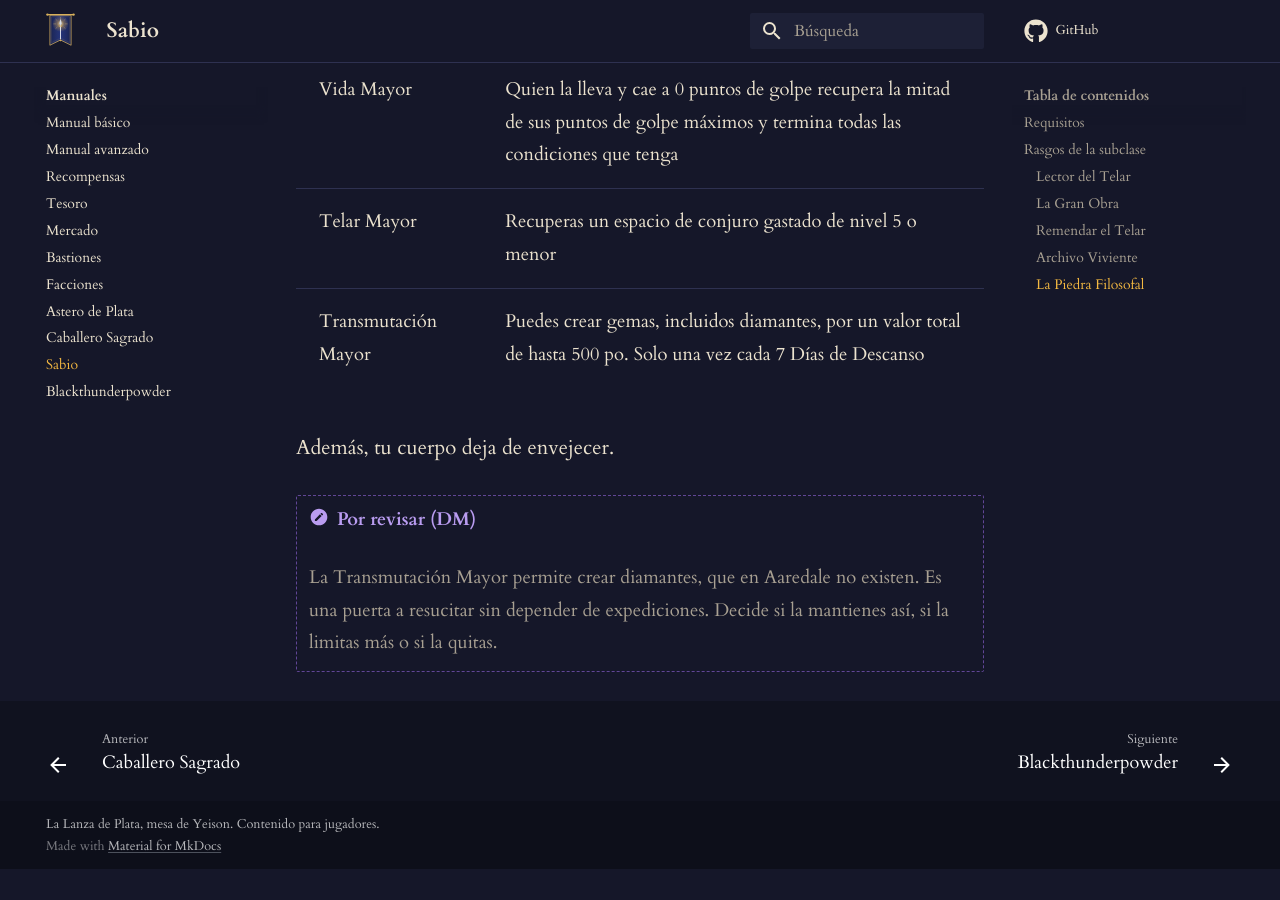
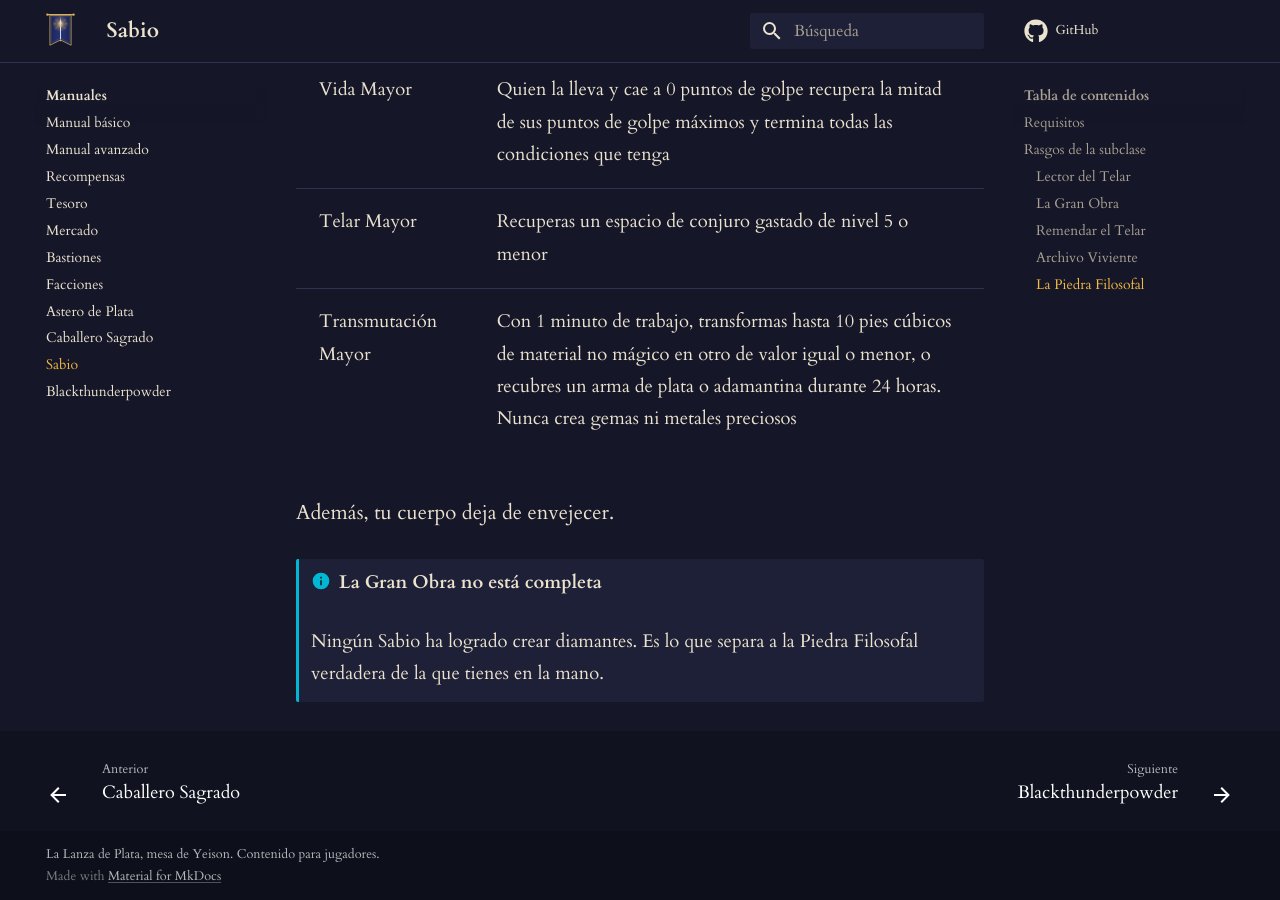
Before and after one commit to MagicFlee-hue/lanza-de-plata, an MkDocs documentation site: the page built from docs/documentos/sabio.md, in a window 1280 px wide and 900 px high, scrolled down 3463 px. Built offline with MkDocs 1.6.1 and Material for MkDocs 9.7.7, drawn with Linux system fonts in a browser that asks for light colours; comment, search, counter and statistics services are not loaded; before the commit the page ends 4332 px from its top, so only the background shows below that.

Commit message:
Update sabio.md

```diff
--- a/docs/documentos/sabio.md
+++ b/docs/documentos/sabio.md
@@ -62,9 +62,9 @@ Puedes usarlo tantas veces como tu modificador de Inteligencia (mínimo 1). Recu
 |---|---|
 | Vida Mayor | Quien la lleva y cae a 0 puntos de golpe recupera la mitad de sus puntos de golpe máximos y termina todas las condiciones que tenga |
 | Telar Mayor | Recuperas un espacio de conjuro gastado de nivel 5 o menor |
-| Transmutación Mayor | Puedes crear gemas, incluidos diamantes, por un valor total de hasta 500 po. Solo una vez cada 7 Días de Descanso |
+| Transmutación Mayor | Con 1 minuto de trabajo, transformas hasta 10 pies cúbicos de material no mágico en otro de valor igual o menor, o recubres un arma de plata o adamantina durante 24 horas. Nunca crea gemas ni metales preciosos |
 
 Además, tu cuerpo deja de envejecer.
 
-!!! pendiente "Por revisar (DM)"
-    La Transmutación Mayor permite crear diamantes, que en Aaredale no existen. Es una puerta a resucitar sin depender de expediciones. Decide si la mantienes así, si la limitas más o si la quitas.
+!!! info "La Gran Obra no está completa"
+    Ningún Sabio ha logrado crear diamantes. Es lo que separa a la Piedra Filosofal verdadera de la que tienes en la mano.
```
